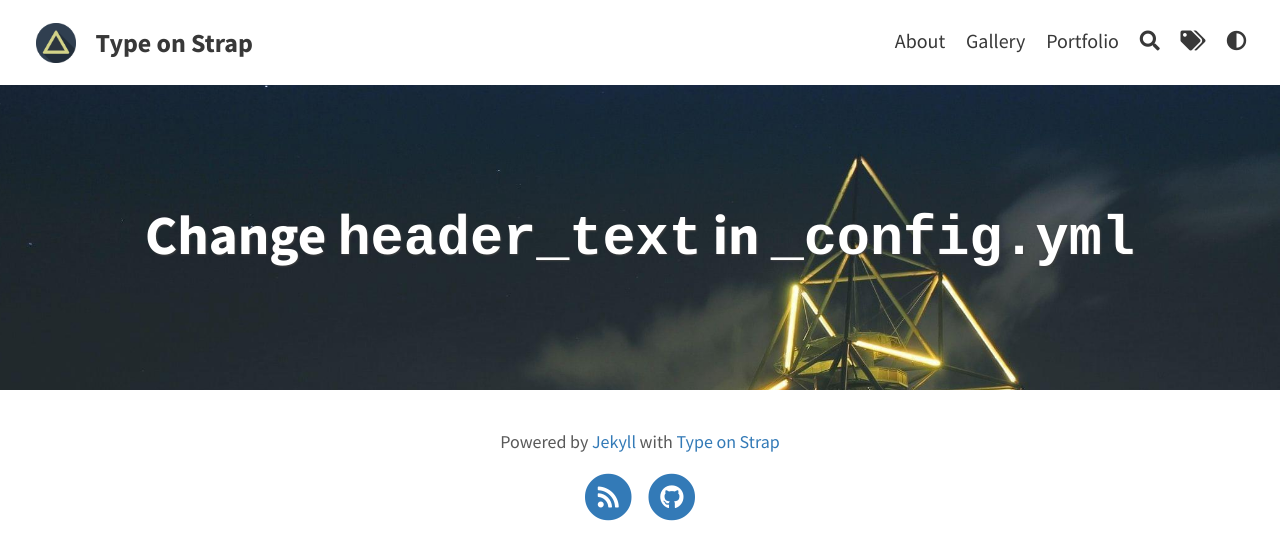
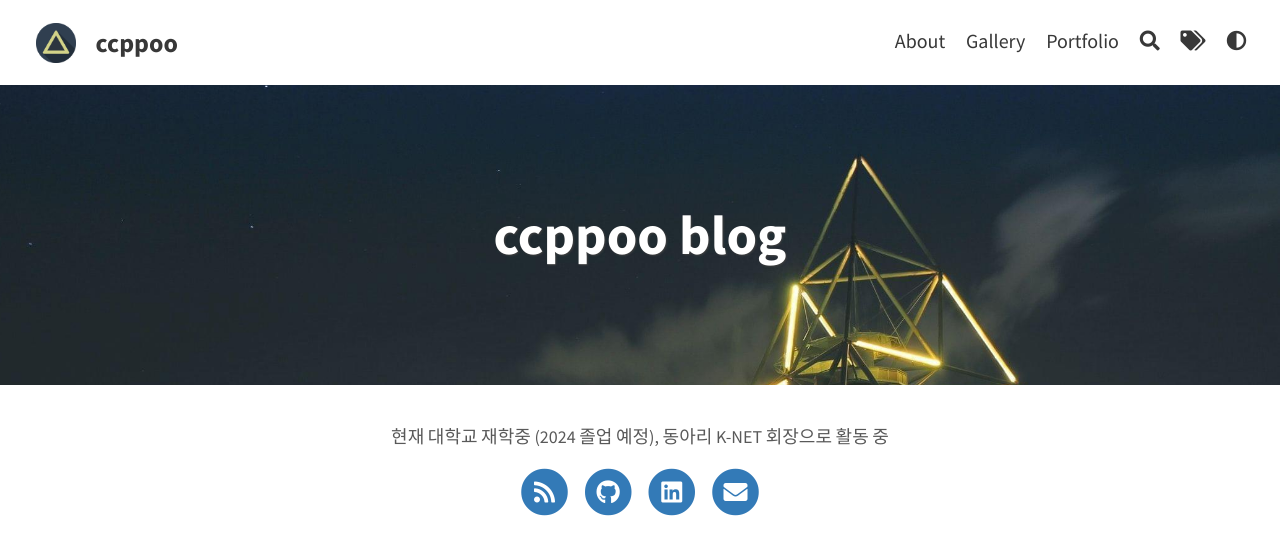
Before and after one commit to ccppoo/ccppoo.github.io, a Jekyll site: the page built from index.html, in a window 1280 px wide. Shown: the top 560 px of the page. Built offline with Jekyll 4.4.1, drawn with Linux system fonts in a browser that asks for light colours; the list of posts is cut into pages by our own code.

Commit message:
update configs

```diff
--- a/_config.yml
+++ b/_config.yml
@@ -1,18 +1,18 @@
 # SITE CONFIGURATION
-baseurl: "/Type-on-Strap"
-url: "https://sylhare.github.io"
+baseurl: "/"
+url: "https://ccppoo.github.io/"
 
 # THEME-SPECIFIC CONFIGURATION
-title: Type on Strap                                    # site's title
-description: "A website with blog posts and pages"      # used by search engines
+title: ccppoo                                    # site's title
+description: "ccppoo blog"      # used by search engines
 avatar: assets/img/triangle.png                         # Empty for no avatar in navbar
 favicon: assets/favicon.ico                             # Icon displayed in the tab
 
 # Header and footer text
-header_text: Change <code>header_text</code> in <code>_config.yml</code>  # Change Blog header text
+header_text: ccppoo blog  # Change Blog header text
 header_feature_image: assets/img/pexels/triangular.jpeg
 footer_text: >
-  Powered by <a href="https://jekyllrb.com/">Jekyll</a> with <a href="https://github.com/sylhare/Type-on-Strap">Type on Strap</a>
+  현재 대학교 재학중 (2024 졸업 예정), 동아리 K-NET 회장으로 활동 중
 
 # Blog
 excerpt: true                                           # Or "truncate" (first 250 characters), "false" to disable
--- a/_data/icons.yml
+++ b/_data/icons.yml
@@ -6,14 +6,14 @@ calendly:
 dribbble:
 facebook:
 flickr:
-github: sylhare
+github: ccppoo
 gitlab:
 google-scholar:   # e.g. "WXAAOb0AAAAJ"
 instagram:
 hacker-news:
 keybase:
-linkedin:
-mail:             # e.g. "sam@mail.com"
+linkedin: ccppoo
+mail: shmishmi79@gmail.com
 map:              # e.g. "34.0886/-118.3191"
 mastodon:         # e.g. "fostodon.org/@sam"
 matrix:           # e.g. "@sam:matrix.org"
```
Also changed, not shown: _data/authors.yml (+3 -19 lines), _data/biblio.yaml (+4 -7 lines), _data/social.yml (+5 -5 lines).
